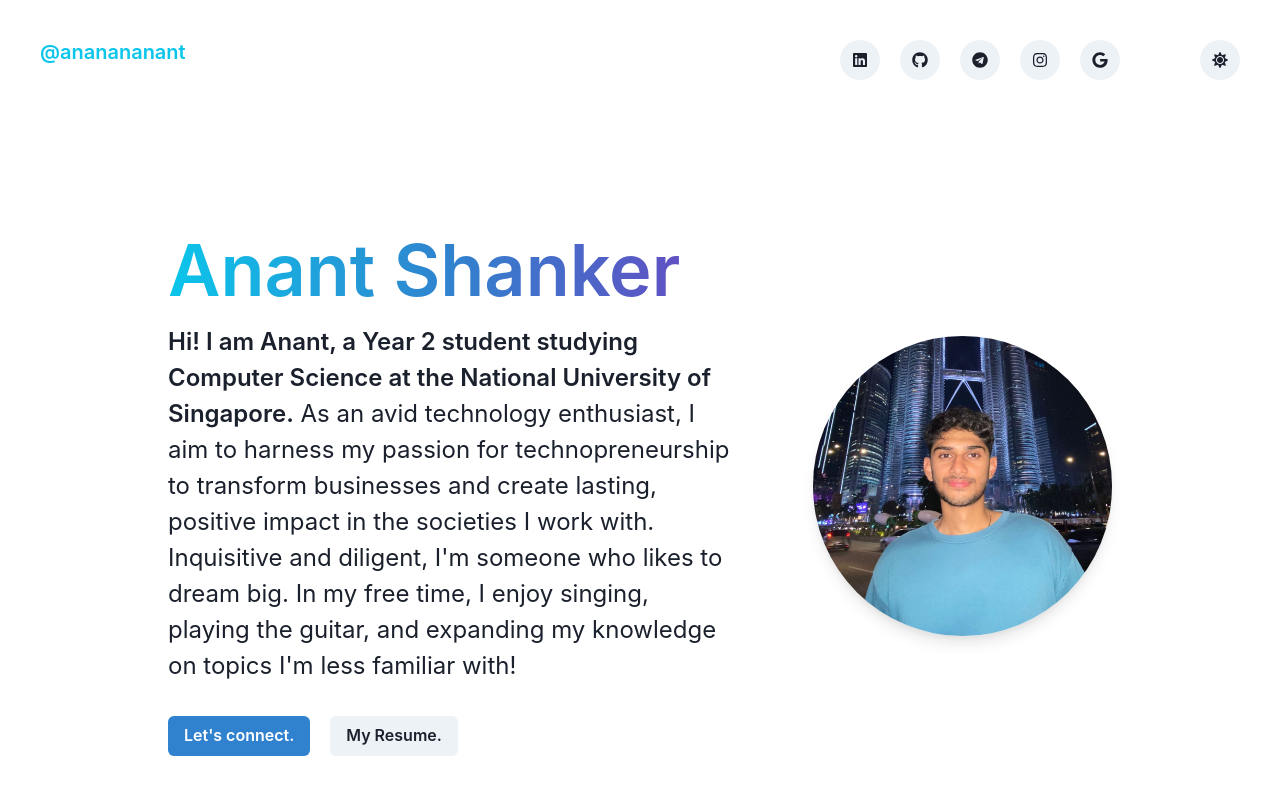
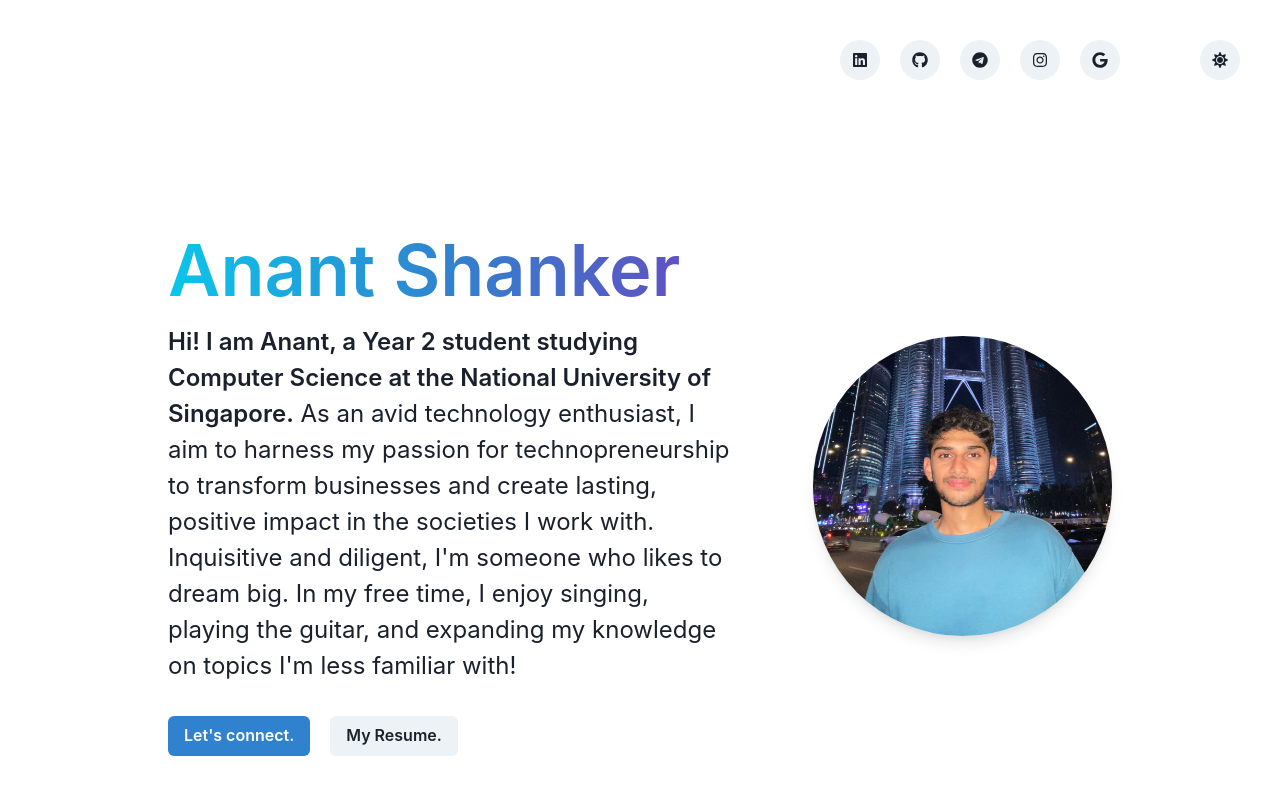
Before and after one commit to Anant1902/my-portfolio, a Next.js app: page / in a window 1280 px wide. Shown: the top 800 px of the page. Built offline with nearby package versions, Linux system fonts and the light colour scheme.

Commit message:
fix: removed tag

```diff
--- a/pages/components/MyApp.tsx
+++ b/pages/components/MyApp.tsx
@@ -12,10 +12,7 @@ export default function MyApp() {
         <div>
             <VStack p={10}>
                 <Flex w='100%'>
-                    <Heading size="md" fontWeight="semibold" color="cyan.400">
-                        @ananananant
-                    </Heading>
-                <Spacer></Spacer>
+                <Spacer />
 
                 <Link href="https://www.linkedin.com/in/anant-shanker-a960651a0/" isExternal>
                 <IconButton isRound={true} aria-label="1" icon={<FaLinkedin/>} mr='5' />
```
